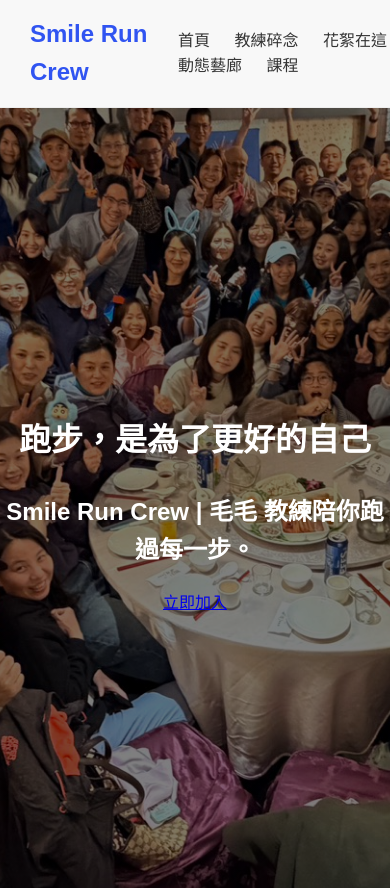
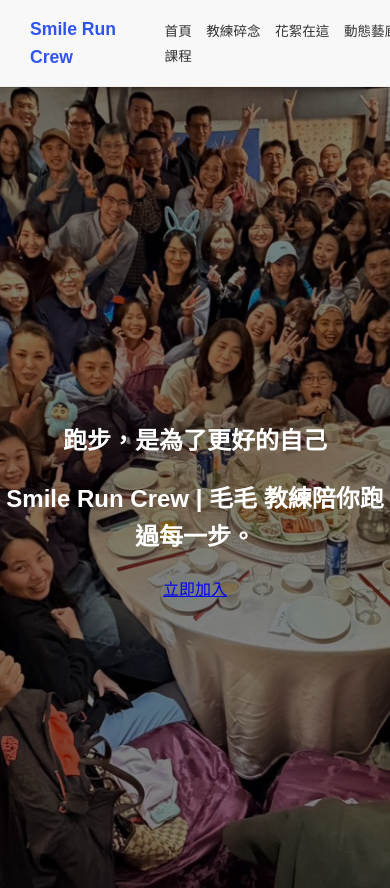
Before and after one commit to luzhenming0110/smileruncrew, a plain HTML site: page index.html in a window 390 px wide. Shown: the top 888 px of the page. Drawn offline with Linux system fonts and the light colour scheme.

Commit message:
Update index.html

```diff
--- a/index.html
+++ b/index.html
@@ -231,11 +231,15 @@
         }
 
         /* 手機版適配 */
-        @media (max-width: 768px) {
-            .hero h1 { font-size: 2em; }
-            .coach-container { flex-direction: column; }
-            .schedule-table { font-size: 0.8em; }
-        }
+      @media (max-width: 768px) {
+    .nav-links a {
+        margin-left: 10px; /* 縮小間距，讓 5 個標題能排進去 */
+        font-size: 0.85em;  /* 稍微縮小字體 */
+    }
+    .logo-text {
+        font-size: 1.1em;
+    }
+}
     </style>
 </head>
 <body>
```
